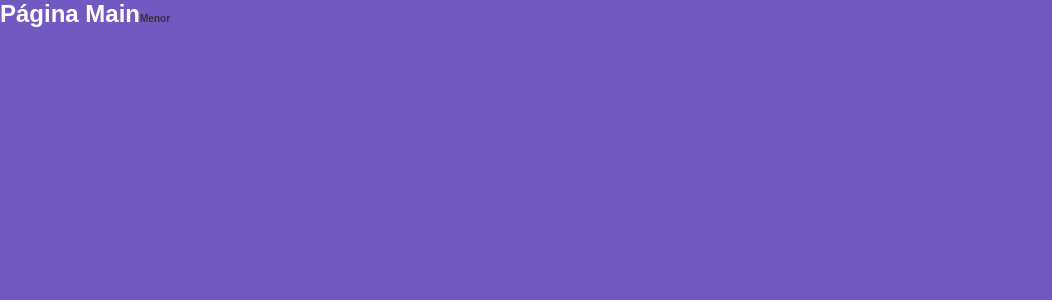
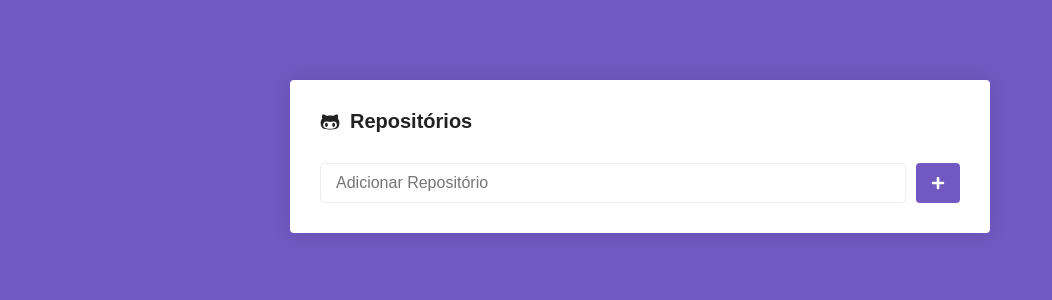
Before and after one commit to DanPHP7/modulo-react-rocketseat, a React (Create React App) app: page / in a window 1280 px wide. Shown: the top 300 px of the page, without its empty margins (0-1052 px from the left). Built offline with nearby package versions, Linux system fonts and the light colour scheme.

Commit message:
Estilizando Main Page - Adicionando Repos

```diff
--- a/package.json
+++ b/package.json
@@ -3,8 +3,10 @@
   "version": "0.1.0",
   "private": true,
   "dependencies": {
+    "axios": "^0.19.0",
     "react": "^16.12.0",
     "react-dom": "^16.12.0",
+    "react-icons": "^3.8.0",
     "react-router-dom": "^5.1.2",
     "react-scripts": "3.2.0",
     "styled-components": "^4.4.1"
--- a/src/index.js
+++ b/src/index.js
@@ -3,5 +3,4 @@
 
 import App from './App';
 
-
 ReactDOM.render(<App />, document.getElementById('root'));
--- a/src/pages/Main/index.js
+++ b/src/pages/Main/index.js
@@ -1,13 +1,62 @@
-import React from 'react';
-import { Title } from './styles';
+import React, { Component } from 'react';
+import { FaGithubAlt, FaPlus, FaSpinner } from 'react-icons/fa';
+import api from '../services/api';
+import { Container, Form, SubmitButton } from './styles';
 
-function Main() {
-  return (
-    <Title error={false}>
-      Página Main
-      <small>Menor</small>
-    </Title>
-  );
+class Main extends Component {
+  state = {
+    newRepo: '',
+    repositories: [],
+    loading: false,
+  };
+
+  handleInputChange = e => {
+    this.setState({ newRepo: e.target.value });
+  };
+
+  handleSubmit = async e => {
+    e.preventDefault();
+    this.setState({ loading: true });
+    const { newRepo, repositories } = this.state;
+    const response = await api.get(`/repos/${newRepo}`);
+
+    const data = {
+      name: response.data.full_name,
+    };
+
+    this.setState({
+      repositories: [...repositories, data],
+      newRepo: '',
+      loading: false,
+    });
+  };
+
+  render() {
+    const { newRepo, loading } = this.state;
+    return (
+      <Container>
+        <h1>
+          <FaGithubAlt />
+          Repositórios
+        </h1>
+        <Form onSubmit={this.handleSubmit}>
+          <input
+            type="text"
+            placeholder="Adicionar Repositório"
+            value={newRepo}
+            onChange={this.handleInputChange}
+          />
+          <SubmitButton loading={loading}>
+            {loading ? (
+              <FaSpinner color="#FFF" size={14} />
+            ) : (
+              <FaPlus color="#FFF" size={14} />
+            )}
+          </SubmitButton>
+        </Form>
+      </Container>
+    );
+  }
 }
 
 export default Main;
--- a/src/pages/Main/styles.js
+++ b/src/pages/Main/styles.js
@@ -1,12 +1,68 @@
-import styled from 'styled-components';
+import styled, { keyframes, css } from 'styled-components';
 
-export const Title = styled.h1`
-  font-size: 24px;
-  color: ${props => (props.error ? 'red' : '#FFF')};
-  font-family: Arial, Helvetica, sans-serif;
+export const Container = styled.div`
+  max-width: 700px;
+  background: #fff;
+  border-radius: 4px;
+  box-shadow: 0 0 20px rgba(0, 0, 0, 0.1);
+  padding: 30px;
+  margin: 80px auto;
 
-  small {
-    font-size: 10px;
-    color: #333;
+  h1 {
+    font-size: 20px;
+    display: flex;
+    flex-direction: row;
+    align-items: center;
+    svg {
+      margin-right: 10px;
+    }
   }
 `;
+export const Form = styled.form`
+  margin-top: 30px;
+  display: flex;
+  flex-direction: row;
+
+  input {
+    flex: 1;
+    border: 1px solid #eee;
+    padding: 10px 15px;
+    border-radius: 4px;
+    font-size: 16px;
+  }
+`;
+const rotate = keyframes`
+  from {
+    transform: rotate(0deg)
+  }
+  to {
+    transform: rotate(360deg)
+
+  }
+`;
+export const SubmitButton = styled.button.attrs(props => ({
+  type: 'submit',
+  disabled: props.loading,
+}))`
+  background: #7159c1;
+  border: 0;
+  padding: 0 15px;
+  margin-left: 10px;
+  border-radius: 4px;
+
+  display: flex;
+  justify-content: center;
+  align-items: center;
+
+  &[disabled] {
+    cursor: not-allowed;
+    opacity: 0.6;
+  }
+  ${props =>
+    props.loading &&
+    css`
+      svg {
+        animation: ${rotate} 2s linear infinite;
+      }
+    `}
+`;
--- /dev/null
+++ b/src/pages/services/api.js
@@ -0,0 +1,7 @@
+import axios from 'axios';
+
+const api = axios.create({
+  baseURL: 'https://api.github.com',
+});
+
+export default api;
--- a/src/styles/global.js
+++ b/src/styles/global.js
@@ -16,11 +16,13 @@
     background: #7159c1;
     -webkit-font-smoothing: antialiased !important;
   }
+
   body, input, button {
     color: #222;
     font-size: 14px;
     font-family: Arial, Helvetica, sans-serif;
   }
+
   button {
     cursor: pointer;
   }
```
Also changed, not shown: .eslintrc.js, 1 other file (tests, documents, lock files or other folders).
